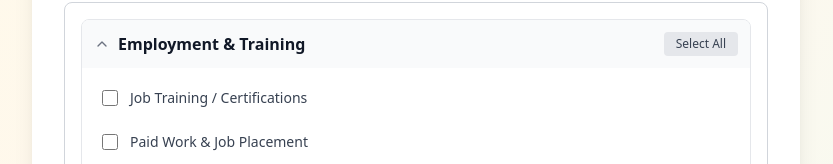
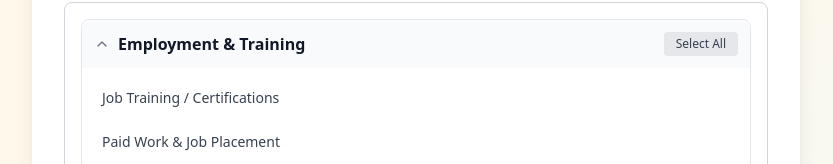
Before and after one commit to charliefinness/PTW-CONTACTUSAPP, a React (Vite) app: page / in a window 1280 px wide. Both pictures are taken after a click on the button "Employment & Training". Shown: the part 636-800 px from the top of the page, without its empty margins (224-1057 px from the left). Built offline with nearby package versions, Linux system fonts and the light colour scheme; no server answers.

Commit message:
Updated ContactForm.tsx

```diff
--- a/src/components/ContactForm.tsx
+++ b/src/components/ContactForm.tsx
@@ -378,18 +378,16 @@ export default function ContactForm() {
                   {isExpanded && (
                     <div className="p-3 space-y-2 bg-white">
                       {category.services.map((service) => (
-                        <label
+                        <button
                           key={service}
-                          className="flex items-center gap-3 p-2 rounded hover:bg-gray-50 cursor-pointer transition-colors"
+                          type="button"
+                          onClick={() => toggleService(service)}
+                          className={`flex items-center gap-3 p-2 rounded hover:bg-gray-50 cursor-pointer transition-colors w-full text-left ${
+                            selectedInterests.includes(service) ? 'bg-orange-50' : ''
+                          }`}
                         >
-                          <input
-                            type="checkbox"
-                            checked={selectedInterests.includes(service)}
-                            onChange={() => toggleService(service)}
-                            className="w-4 h-4 text-orange-500 border-gray-300 rounded focus:ring-orange-400"
-                          />
                           <span className="text-sm text-gray-700">{service}</span>
-                        </label>
+                        </button>
                       ))}
                     </div>
                   )}
```
